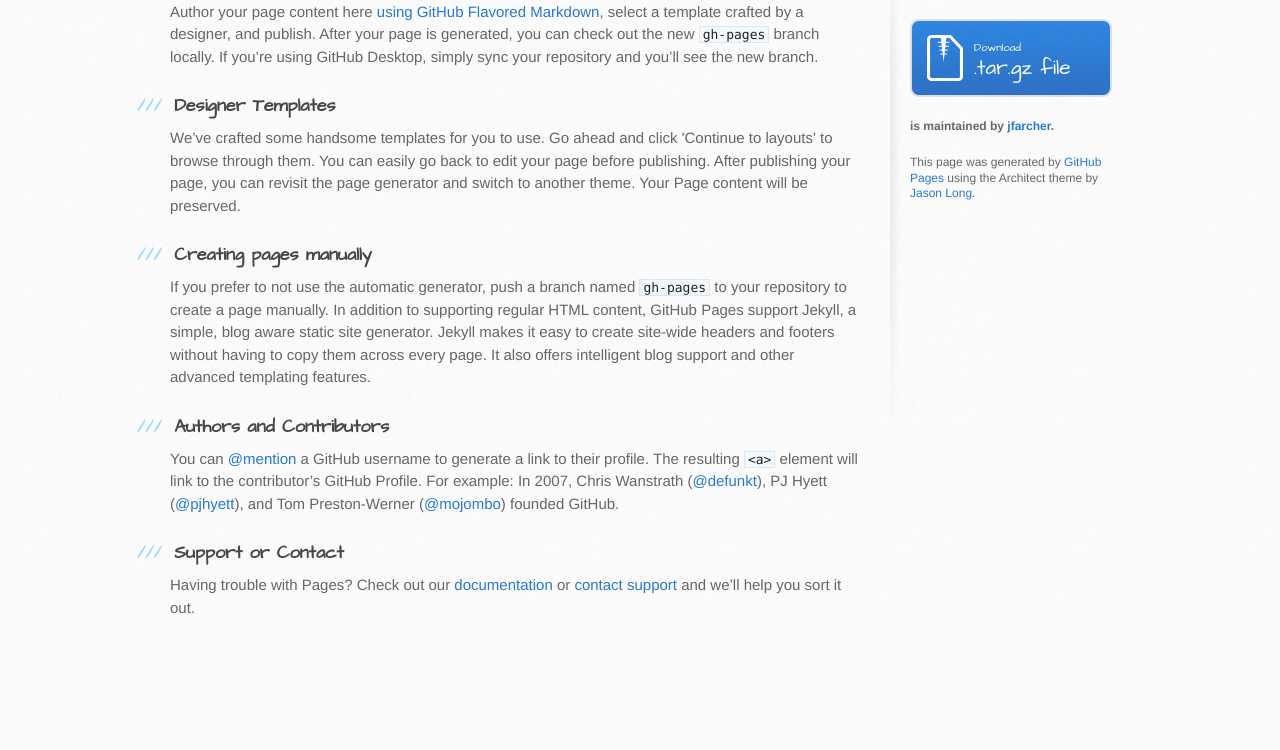
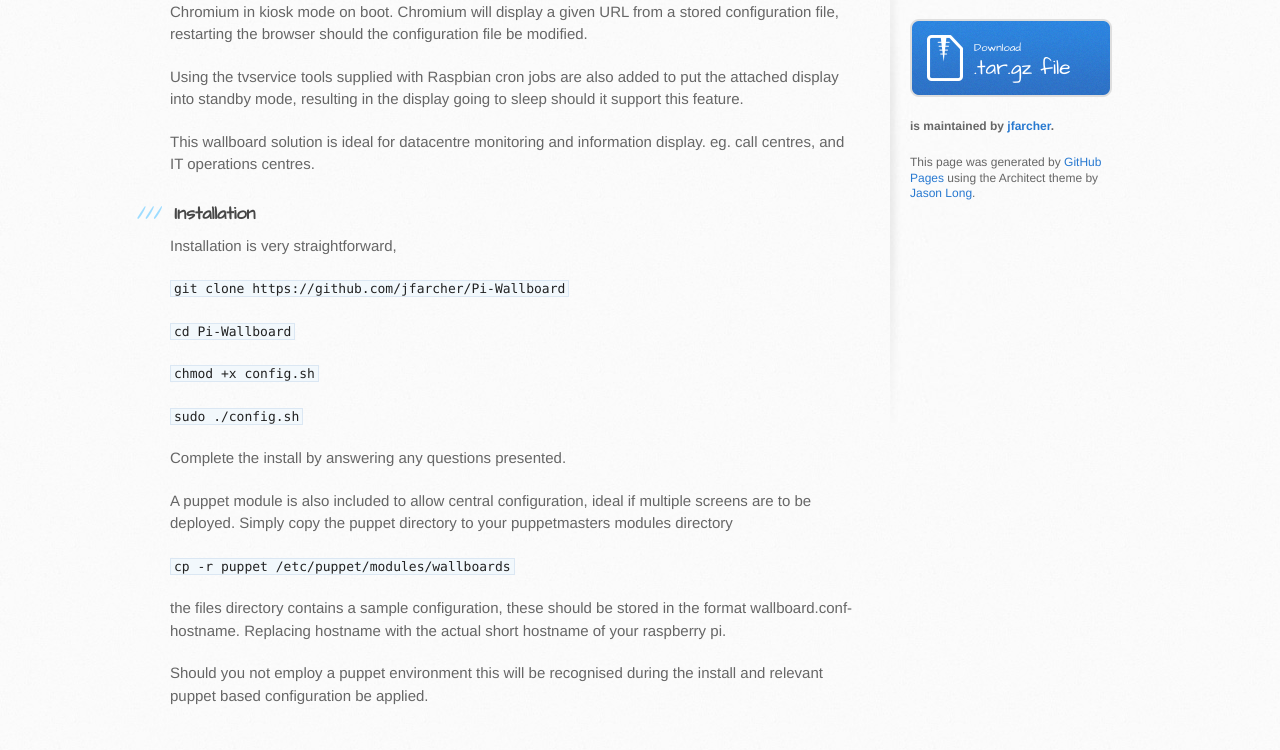
Before and after one commit to jfarcher/Pi-Wallboard, a plain HTML site: page index.html in a window 1280 px wide. Shown: the part 279-1029 px from the top of the page. Before the commit the page ends 941 px from the top, so only its background shows below. Drawn offline with Linux system fonts and the light colour scheme.

Commit message:
Create gh-pages branch via GitHub

```diff
--- a/index.html
+++ b/index.html
@@ -29,29 +29,36 @@
       <div class="inner clearfix">
         <section id="main-content">
           <h3>
-<a id="welcome-to-github-pages" class="anchor" href="#welcome-to-github-pages" aria-hidden="true"><span class="octicon octicon-link"></span></a>Welcome to GitHub Pages.</h3>
+<a id="pi-wallboard" class="anchor" href="#pi-wallboard" aria-hidden="true"><span class="octicon octicon-link"></span></a>Pi-Wallboard</h3>
 
-<p>This automatic page generator is the easiest way to create beautiful pages for all of your projects. Author your page content here <a href="https://guides.github.com/features/mastering-markdown/">using GitHub Flavored Markdown</a>, select a template crafted by a designer, and publish. After your page is generated, you can check out the new <code>gh-pages</code> branch locally. If you’re using GitHub Desktop, simply sync your repository and you’ll see the new branch.</p>
+<p>Pi wallboard is essentially a digital display solution, configuring a stock Raspbian install to launch Chromium in kiosk mode on boot. Chromium will display a given URL from a stored configuration file, restarting the browser should the configuration file be modified.</p>
+
+<p>Using the tvservice tools supplied with Raspbian cron jobs are also added to put the attached display into standby mode, resulting in the display going to sleep should it support this feature.</p>
+
+<p>This wallboard solution is ideal for datacentre monitoring and information display. eg. call centres, and IT operations centres.</p>
 
 <h3>
-<a id="designer-templates" class="anchor" href="#designer-templates" aria-hidden="true"><span class="octicon octicon-link"></span></a>Designer Templates</h3>
+<a id="installation" class="anchor" href="#installation" aria-hidden="true"><span class="octicon octicon-link"></span></a>Installation</h3>
 
-<p>We’ve crafted some handsome templates for you to use. Go ahead and click 'Continue to layouts' to browse through them. You can easily go back to edit your page before publishing. After publishing your page, you can revisit the page generator and switch to another theme. Your Page content will be preserved.</p>
+<p>Installation is very straightforward,</p>
 
-<h3>
-<a id="creating-pages-manually" class="anchor" href="#creating-pages-manually" aria-hidden="true"><span class="octicon octicon-link"></span></a>Creating pages manually</h3>
+<p><code>git clone https://github.com/jfarcher/Pi-Wallboard</code></p>
 
-<p>If you prefer to not use the automatic generator, push a branch named <code>gh-pages</code> to your repository to create a page manually. In addition to supporting regular HTML content, GitHub Pages support Jekyll, a simple, blog aware static site generator. Jekyll makes it easy to create site-wide headers and footers without having to copy them across every page. It also offers intelligent blog support and other advanced templating features.</p>
+<p><code>cd Pi-Wallboard</code></p>
 
-<h3>
-<a id="authors-and-contributors" class="anchor" href="#authors-and-contributors" aria-hidden="true"><span class="octicon octicon-link"></span></a>Authors and Contributors</h3>
+<p><code>chmod +x config.sh</code></p>
 
-<p>You can <a href="https://github.com/blog/821" class="user-mention">@mention</a> a GitHub username to generate a link to their profile. The resulting <code>&lt;a&gt;</code> element will link to the contributor’s GitHub Profile. For example: In 2007, Chris Wanstrath (<a href="https://github.com/defunkt" class="user-mention">@defunkt</a>), PJ Hyett (<a href="https://github.com/pjhyett" class="user-mention">@pjhyett</a>), and Tom Preston-Werner (<a href="https://github.com/mojombo" class="user-mention">@mojombo</a>) founded GitHub.</p>
+<p><code>sudo ./config.sh</code></p>
 
-<h3>
-<a id="support-or-contact" class="anchor" href="#support-or-contact" aria-hidden="true"><span class="octicon octicon-link"></span></a>Support or Contact</h3>
+<p>Complete the install by answering any questions presented.</p>
 
-<p>Having trouble with Pages? Check out our <a href="https://help.github.com/pages">documentation</a> or <a href="https://github.com/contact">contact support</a> and we’ll help you sort it out.</p>
+<p>A puppet module is also included to allow central configuration, ideal if multiple screens are to be deployed. Simply copy the puppet directory to your puppetmasters modules directory</p>
+
+<p><code>cp -r puppet /etc/puppet/modules/wallboards</code></p>
+
+<p>the files directory contains a sample configuration, these should be stored in the format wallboard.conf-hostname. Replacing hostname with the actual short hostname of your raspberry pi.</p>
+
+<p>Should you not employ a puppet environment this will be recognised during the install and relevant puppet based configuration be applied.</p>
         </section>
 
         <aside id="sidebar">
```
Also changed, not shown: params.json (+1 -1 lines).
